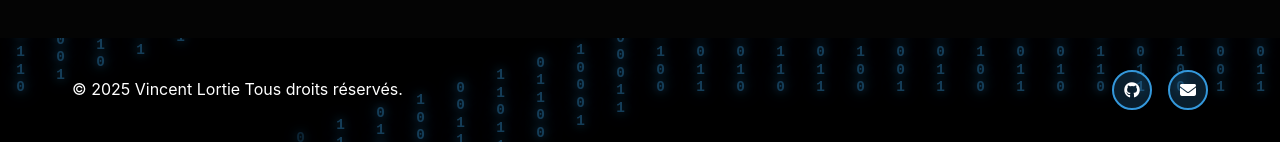
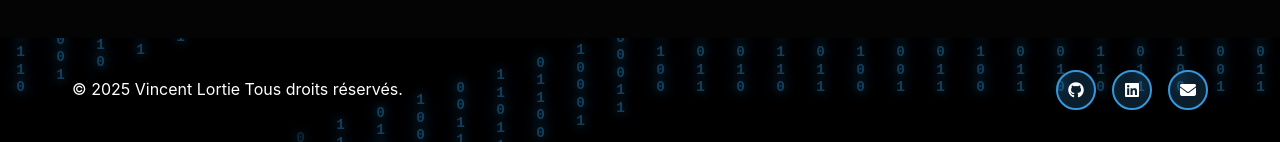
Before and after one commit to Dunedude84/PortFolio, a plain HTML site: page index.html in a window 1280 px wide. Shown: the part 5708-5850 px from the top of the page. Drawn offline with Linux system fonts and the light colour scheme; animation ran at ten frames a second.

Commit message:
Update index.html

```diff
--- a/index.html
+++ b/index.html
@@ -569,6 +569,9 @@
                     <a href="https://github.com/Dunedude84/" target="_blank" aria-label="GitHub">
                         <i class="fab fa-github"></i>
                     </a>
+                    <a href="https://www.linkedin.com/in/vincent-lortie-b55986253" target="_blank" aria-label="LinkedIn">
+                        <i class="fab fa-linkedin"></i>
+                    </a>
                     <a href="mailto:vincelortie@gmail.com" aria-label="Email">
                         <i class="fas fa-envelope"></i>
                     </a>
```
